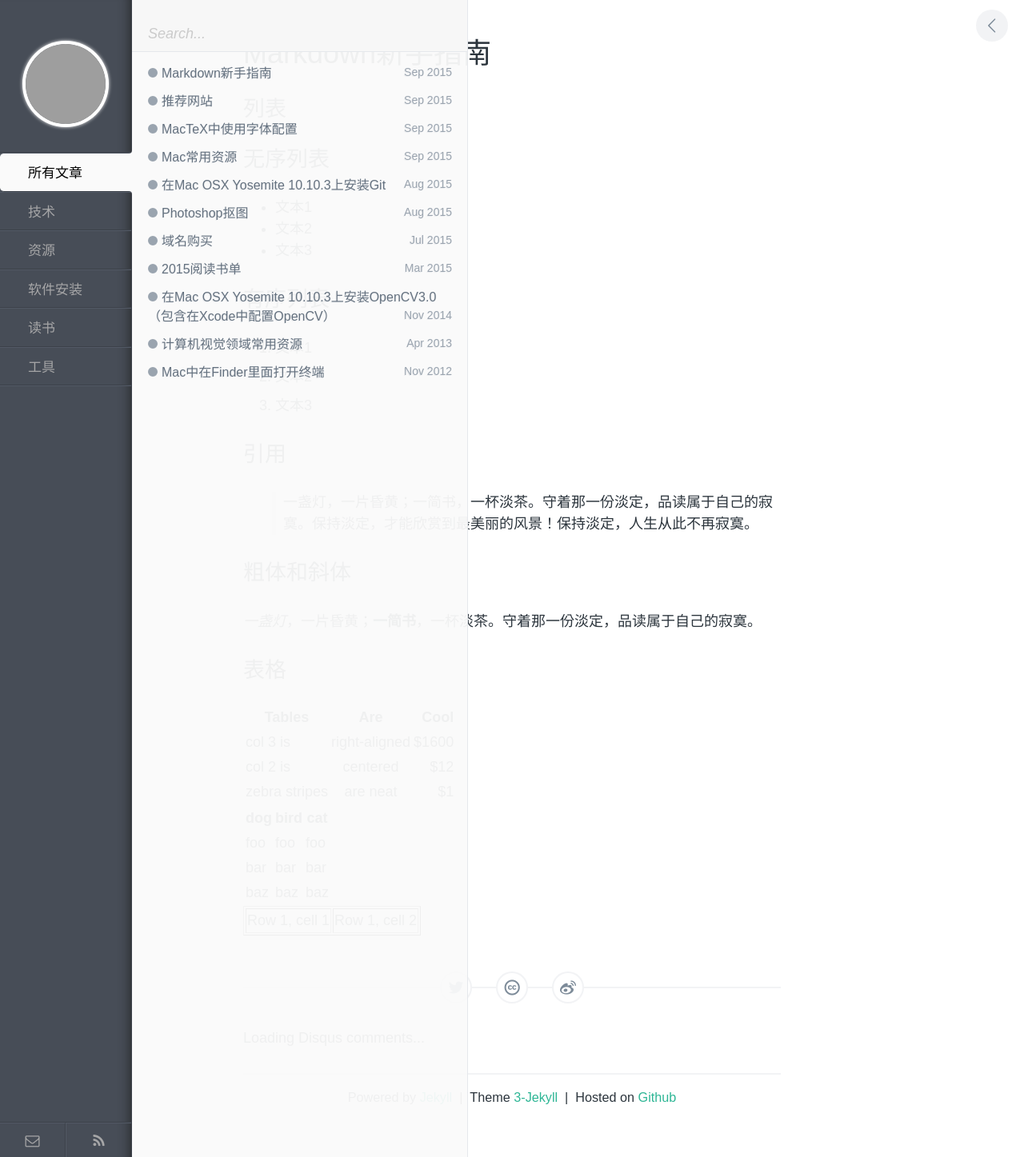
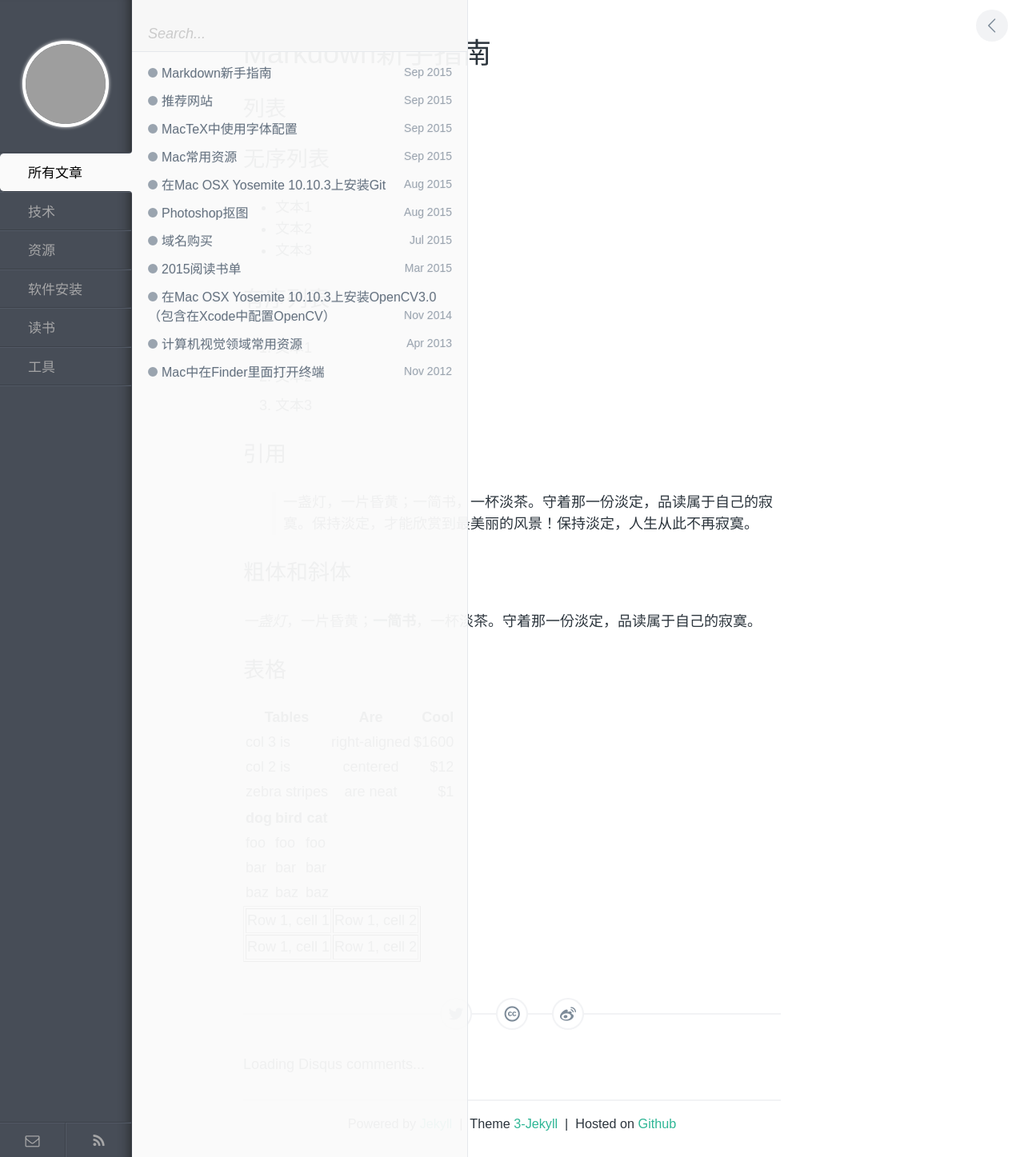
Before and after one commit to zhuyafei/zhuyafei.github.io, a Jekyll site: the page built from _posts/tech/2015-09-20-Markdown.md, in a window 1280 px wide. Shown: the whole page at 80% size. Built offline with Jekyll 4.4.1, drawn with Linux system fonts in a browser that asks for light colours; comment, search, counter and statistics services are not loaded; grey boxes are pictures that could not be loaded.

Commit message:
Modify 2015-09-20-Markdown.md

```diff
--- a/_posts/tech/2015-09-20-Markdown.md
+++ b/_posts/tech/2015-09-20-Markdown.md
@@ -44,4 +44,8 @@ baz | baz  | baz
 <td>Row 1, cell 1</td>
 <td>Row 1, cell 2</td>
 </tr>
+<tr>
+<td>Row 1, cell 1</td>
+<td>Row 1, cell 2</td>
+</tr>
 </table>
```
